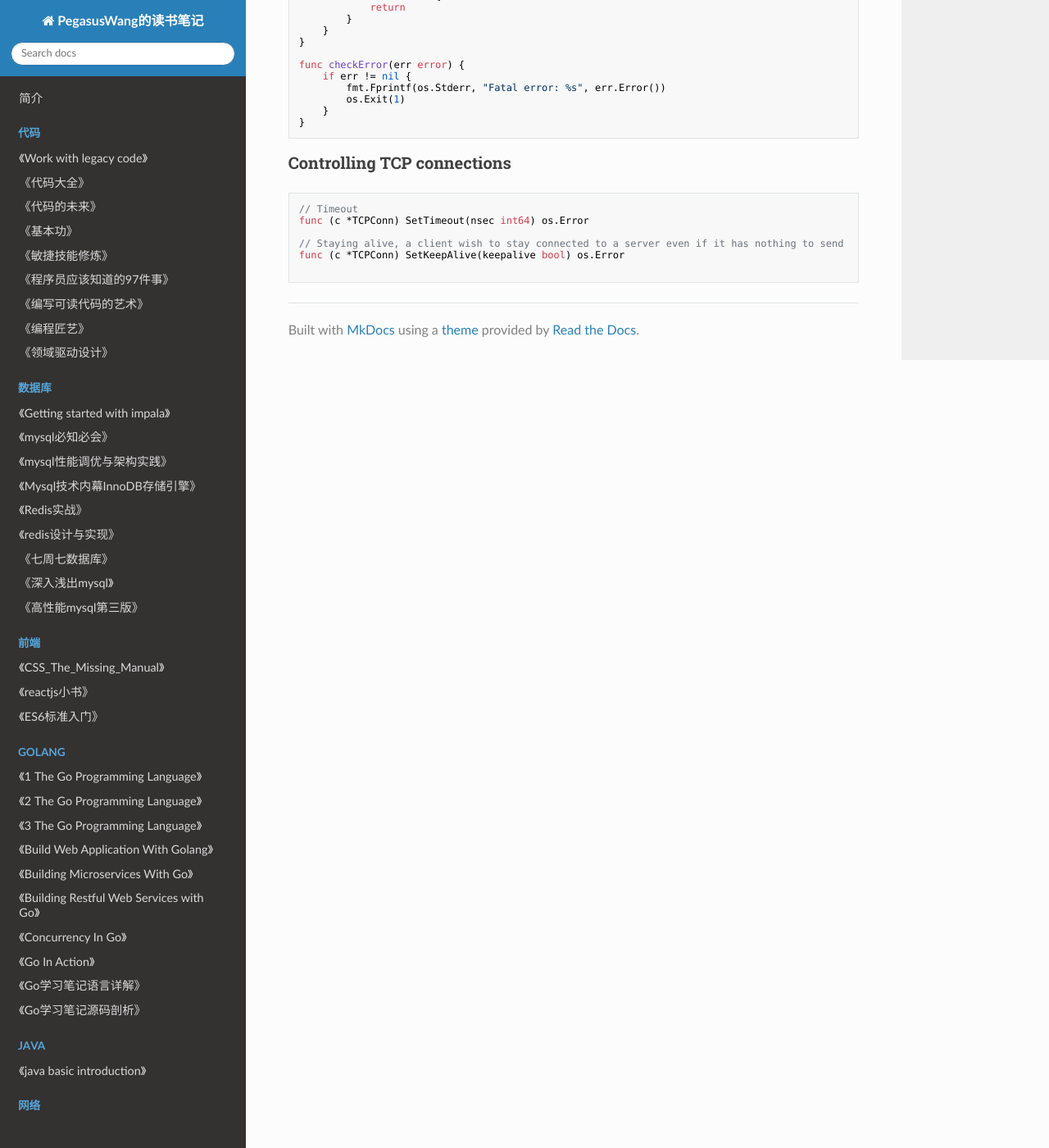
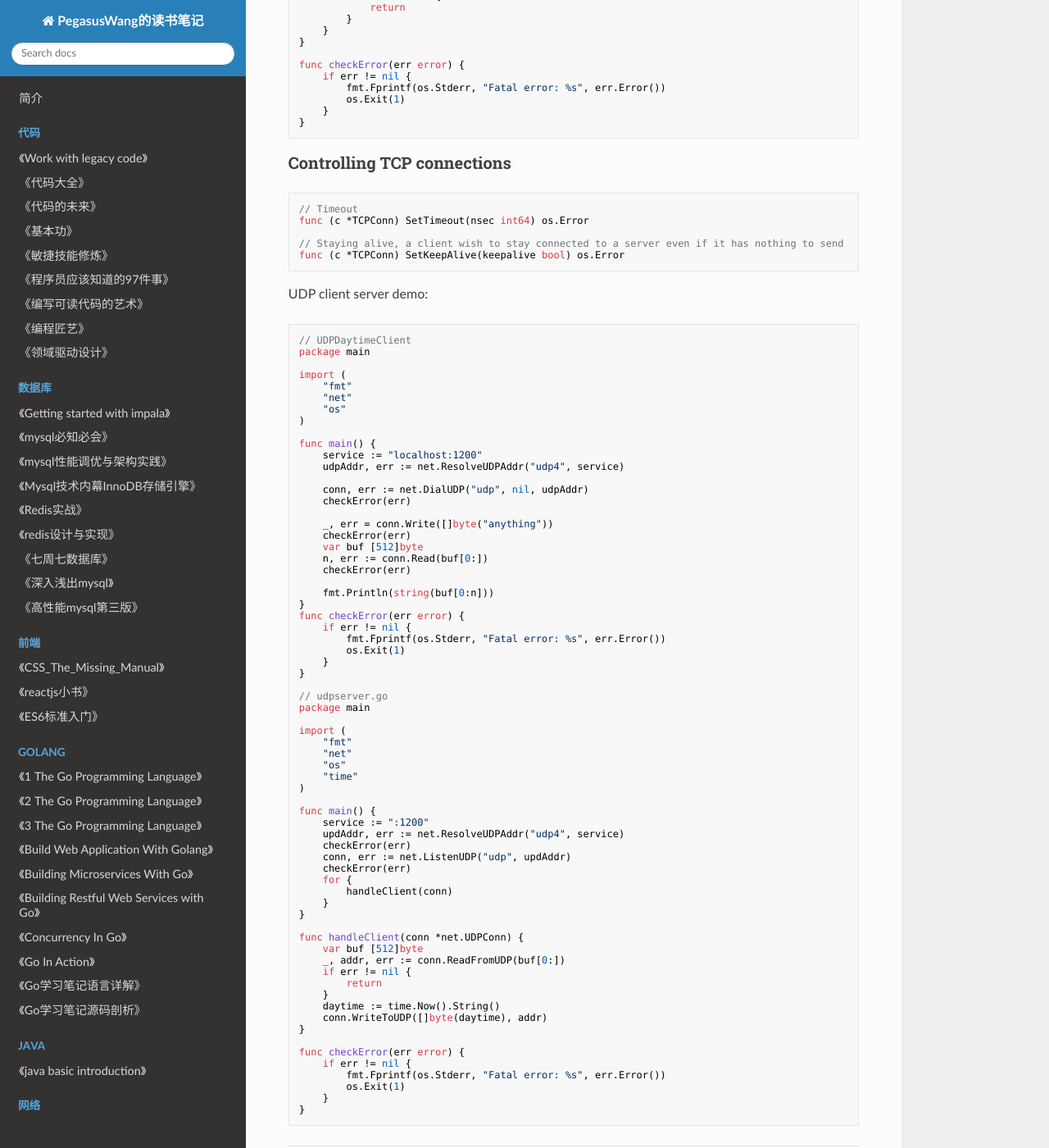
Before and after one commit to PegasusWang/booknotes, an MkDocs documentation site: the page built from docs/golang/netowrk-programming-with-go/book.md, in a window 1280 px wide and 1400 px high, scrolled down 2392 px. Shown: the whole window at 82% size. Built offline with MkDocs 1.6.1, drawn with Linux system fonts in a browser that asks for light colours; nearby versions of some CDN libraries; old or Windows-style settings are respelled for this version of MkDocs.

Commit message:
udp demo

````diff
--- a/docs/golang/netowrk-programming-with-go/book.md
+++ b/docs/golang/netowrk-programming-with-go/book.md
@@ -174,5 +174,77 @@ func (c *TCPConn) SetTimeout(nsec int64) os.Error
 
 // Staying alive, a client wish to stay connected to a server even if it has nothing to send
 func (c *TCPConn) SetKeepAlive(keepalive bool) os.Error
+```
+
+UDP client server demo:
 
 ```
+// UDPDaytimeClient
+package main
+
+import (
+	"fmt"
+	"net"
+	"os"
+)
+
+func main() {
+	service := "localhost:1200"
+	udpAddr, err := net.ResolveUDPAddr("udp4", service)
+
+	conn, err := net.DialUDP("udp", nil, udpAddr)
+	checkError(err)
+
+	_, err = conn.Write([]byte("anything"))
+	checkError(err)
+	var buf [512]byte
+	n, err := conn.Read(buf[0:])
+	checkError(err)
+
+	fmt.Println(string(buf[0:n]))
+}
+func checkError(err error) {
+	if err != nil {
+		fmt.Fprintf(os.Stderr, "Fatal error: %s", err.Error())
+		os.Exit(1)
+	}
+}
+
+// udpserver.go
+package main
+
+import (
+	"fmt"
+	"net"
+	"os"
+	"time"
+)
+
+func main() {
+	service := ":1200"
+	updAddr, err := net.ResolveUDPAddr("udp4", service)
+	checkError(err)
+	conn, err := net.ListenUDP("udp", updAddr)
+	checkError(err)
+	for {
+		handleClient(conn)
+	}
+}
+
+func handleClient(conn *net.UDPConn) {
+	var buf [512]byte
+	_, addr, err := conn.ReadFromUDP(buf[0:])
+	if err != nil {
+		return
+	}
+	daytime := time.Now().String()
+	conn.WriteToUDP([]byte(daytime), addr)
+}
+
+func checkError(err error) {
+	if err != nil {
+		fmt.Fprintf(os.Stderr, "Fatal error: %s", err.Error())
+		os.Exit(1)
+	}
+}
+```
````
